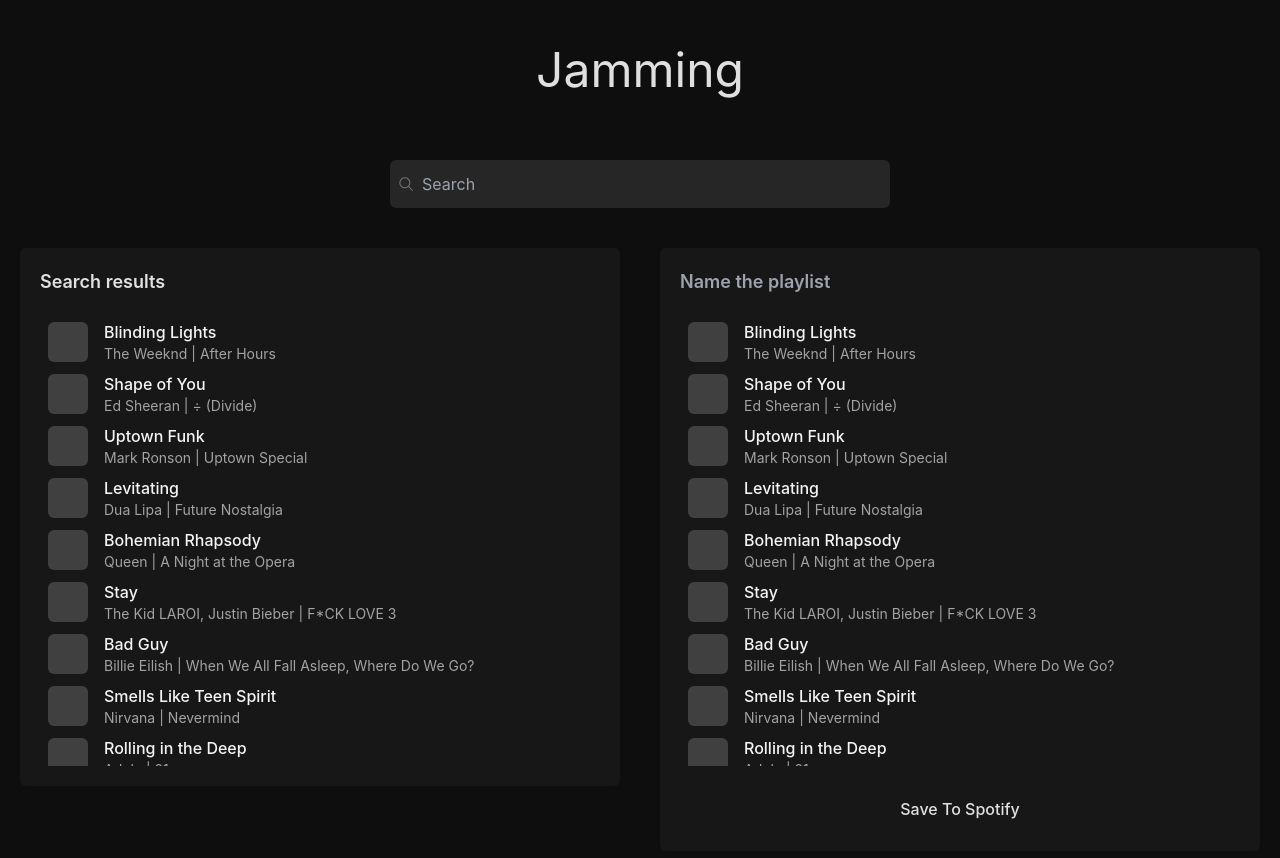
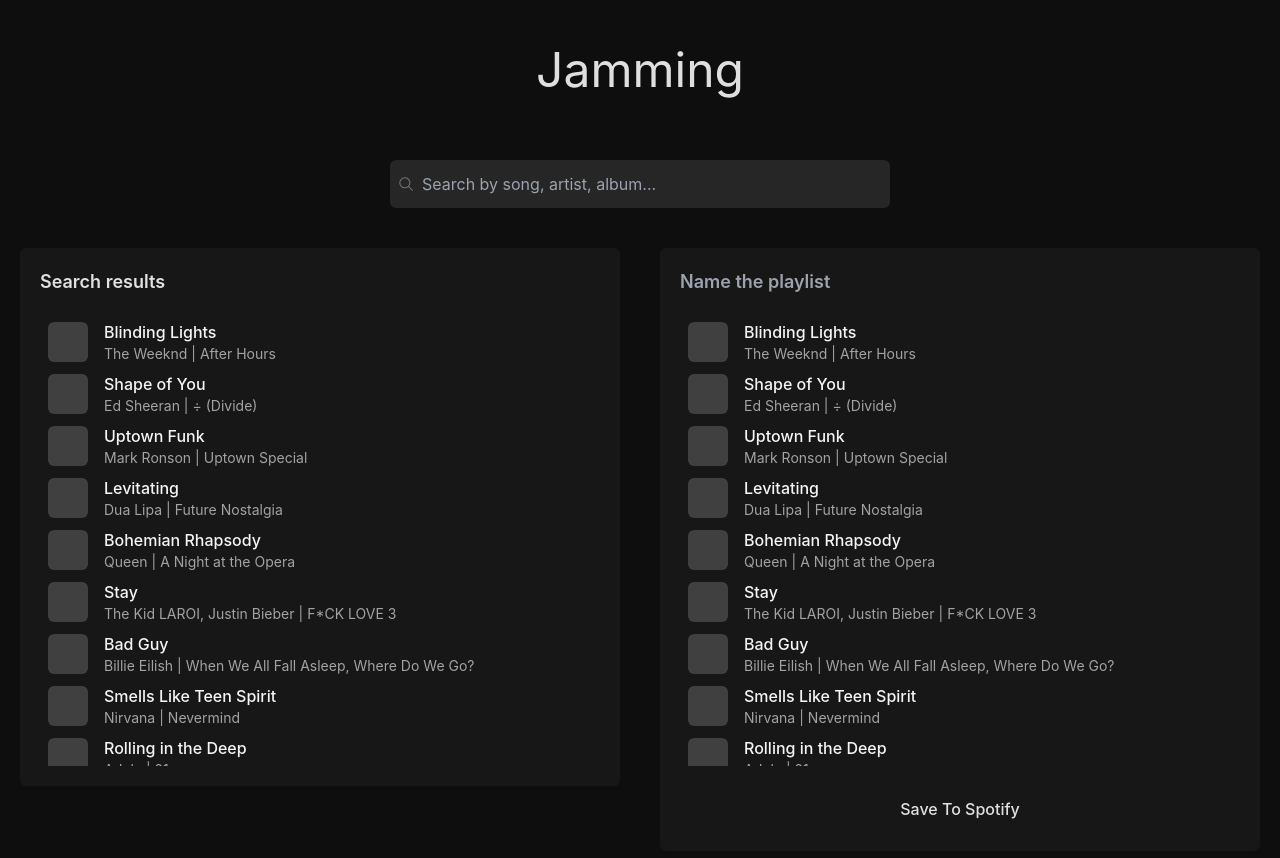
Before and after one commit to aeonclouzeau/jamming, a React (Vite) app: page / in a window 1280 px wide. Shown: the top 858 px of the page. Built offline with nearby package versions, Linux system fonts and the light colour scheme.

Commit message:
add module to style scrollbar with tailwind

```diff
--- a/package.json
+++ b/package.json
@@ -25,6 +25,7 @@
     "eslint-plugin-react-refresh": "^0.4.16",
     "globals": "^15.14.0",
     "postcss": "^8.5.1",
+    "tailwind-scrollbar": "^4.0.0",
     "tailwindcss": "^3.4.17",
     "typescript": "~5.6.2",
     "typescript-eslint": "^8.18.2",
--- a/src/components/SearchBar/SearchBar.tsx
+++ b/src/components/SearchBar/SearchBar.tsx
@@ -20,7 +20,7 @@
         name="search"
         value={search}
         onChange={handleChange}
-        placeholder="Search"
+        placeholder="Search by song, artist, album..."
       />
     </div>
   );
```
Also changed, not shown: 1 other file (tests, documents, lock files or other folders).
